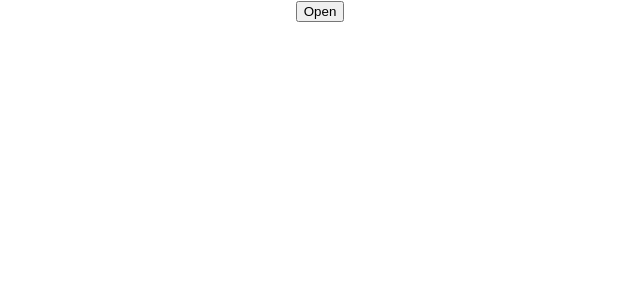
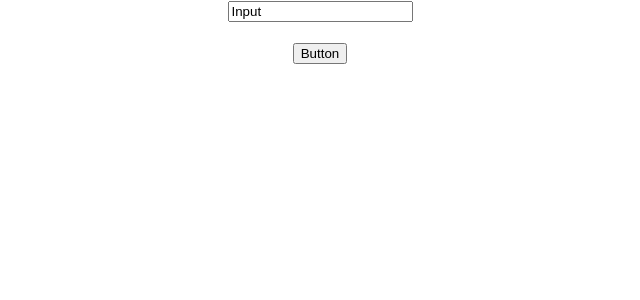
Before and after one commit to sdfzlar/react-study, a React (Create React App) app: page / in a window 1280 px wide. Shown: the top 300 px of the page, without its empty margins (320-960 px from the left). Built offline with nearby package versions, Linux system fonts and the light colour scheme.

Commit message:
HOC(고차 컴포넌트) 테스트

```diff
--- a/src/App.js
+++ b/src/App.js
@@ -13,12 +13,18 @@ import State from "./components/3-3.Hook/State";
 import Reducer from "./components/3-3.Hook/Reducer";
 import WelcomeDialog from "./components/3-5.Composition/WelcomeDialog";
 import ThanksDialog from "./components/3-6.Component2/ThanksDialog";
+import Button from "./components/3-7.HOC/Button";
+import Input from "./components/3-7.HOC/Input";
 
 function App() {
   return (
     <div className="App">
-      <ThanksDialog />
-      {/* <Reducer />
+      <Input />
+      <br></br>
+      <br></br>
+      <Button />
+      {/* <ThanksDialog />
+      <Reducer />
       <State />
       <Controlled />
       <Uncontrolled />
--- /dev/null
+++ b/src/components/3-7.HOC/Button.jsx
@@ -0,0 +1,8 @@
+import React from 'react'
+import withLoading from './withLoading';
+
+function Button() {
+  return <button>Button</button>;
+}
+
+export default withLoading(Button);
--- /dev/null
+++ b/src/components/3-7.HOC/Input.jsx
@@ -0,0 +1,10 @@
+import React from 'react'
+import withLoading from './withLoading'
+
+function Input() {
+  return (
+    <input defaultValue="Input" />
+  )
+}
+
+export default withLoading(Input);
--- /dev/null
+++ b/src/components/3-7.HOC/withLoading.jsx
@@ -0,0 +1,15 @@
+import React, { useState, useEffect } from 'react'
+
+export default function withLoading(Component) {
+  const WithLoadingComponent = (props) => {
+    const [loading, setLoading] = useState(true);
+
+    useEffect(() => {
+        const timer = setTimeout(() => setLoading(false), 3000);
+        return () => clearTimeout(timer);
+    }, []);
+
+    return loading ? <p>Loading...</p> : <Component {... props} />;
+  }
+  return WithLoadingComponent;
+}
```
